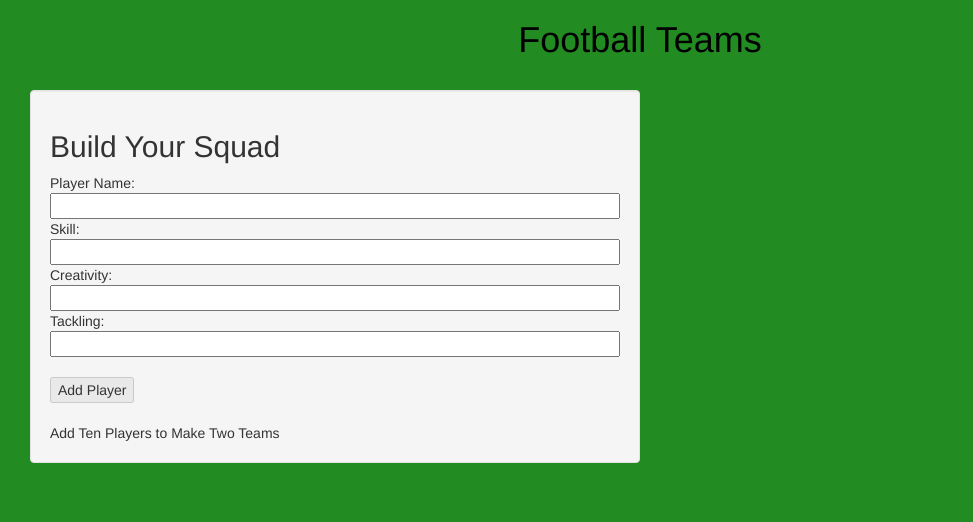
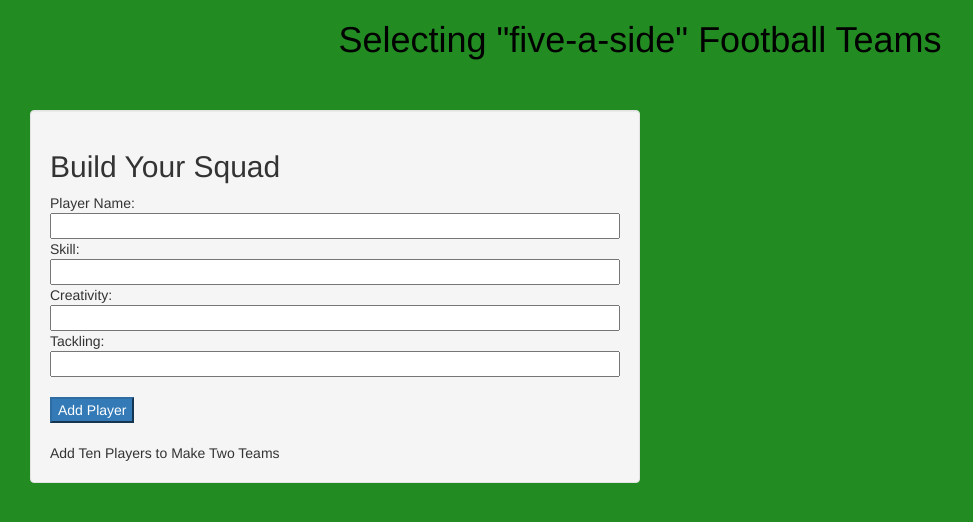
Before and after one commit to jrclegg/technical-test, a plain HTML site: page index.html in a window 1280 px wide. Shown: the whole page, without its empty margins (0-973 px from the left). Drawn offline with nearby package versions, Linux system fonts and the light colour scheme.

Commit message:
Added Bootstrap to Add button

```diff
--- a/index.html
+++ b/index.html
@@ -4,19 +4,19 @@
 	<title>Picking Football Teams</title>
 	<meta charset="utf-8">
 <!-- Link to Bootstrap -->
-	<link rel="stylesheet" href="https://maxcdn.bootstrapcdn.com/bootstrap/3.3.6/css/bootstrap.min.css" integrity="sha384-1q8mTJOASx8j1Au+a5WDVnPi2lkFfwwEAa8hDDdjZlpLegxhjVME1fgjWPGmkzs7" crossorigin="anonymous">
+	<link rel="stylesheet" href="https://maxcdn.bootstrapcdn.com/bootstrap/3.3.7/css/bootstrap.min.css" integrity="sha384-BVYiiSIFeK1dGmJRAkycuHAHRg32OmUcww7on3RYdg4Va+PmSTsz/K68vbdEjh4u" crossorigin="anonymous">
 <!-- Link to stylesheet -->
 	<link rel="stylesheet" type="text/css" href="style.css">
 </head>
 <body class = "container" ng-app = "PlayersApp" ng-controller = "PlayersController">
 
 	<!-- Main Title -->
-	<h1 class = "main-title">Football Teams</h1>
+	<h1 class = "main-title">Selecting "five-a-side" Football Teams</h1>
 
-	<br>
+	<br><br>
 
 		<!-- Add Player Form-->
-	<form name = "myForm" class = "container" novalidate>
+	<form name = "myForm" class = "container">
 		<div class = "col-xs-12 col-md-6 well">
 			<h2 class = "form-title">Build Your Squad</h2>
 			Player Name:<input name= "name" type="text" ng-model = "playerName" required> <p ng-show="myForm.name.$invalid && !myForm.name.$pristine" class="help-block">A Player Name is required.</p> <p ng-show = "myForm.number.$error" class = "help-block">Name cannot be a number</p>
@@ -27,7 +27,7 @@
 
 			Tackling: <input name = "tackling" type="number" ng-model="playerTackling" min="1" max= "10" required> <p ng-show="myForm.tackling.$error.min" class = "help-block">Number must be between 1 and 10</p><p ng-show="myForm.tackling.$error.max" class = "help-block">Number must be between 1 and 10 </p><br><br>
 
-			<button type = "submit" ng-click= "addPlayer()" ng-disabled = "myForm.$invalid || disabled" >Add Player
+			<button type = "submit" class="btn-primary" ng-click= "addPlayer()" ng-disabled = "myForm.$invalid || disabled" >Add Player
 			</button><br><br> Add Ten Players to Make Two Teams
 		</div>
 	</form>
```
Also changed, not shown: App.js (+4 -4 lines).
